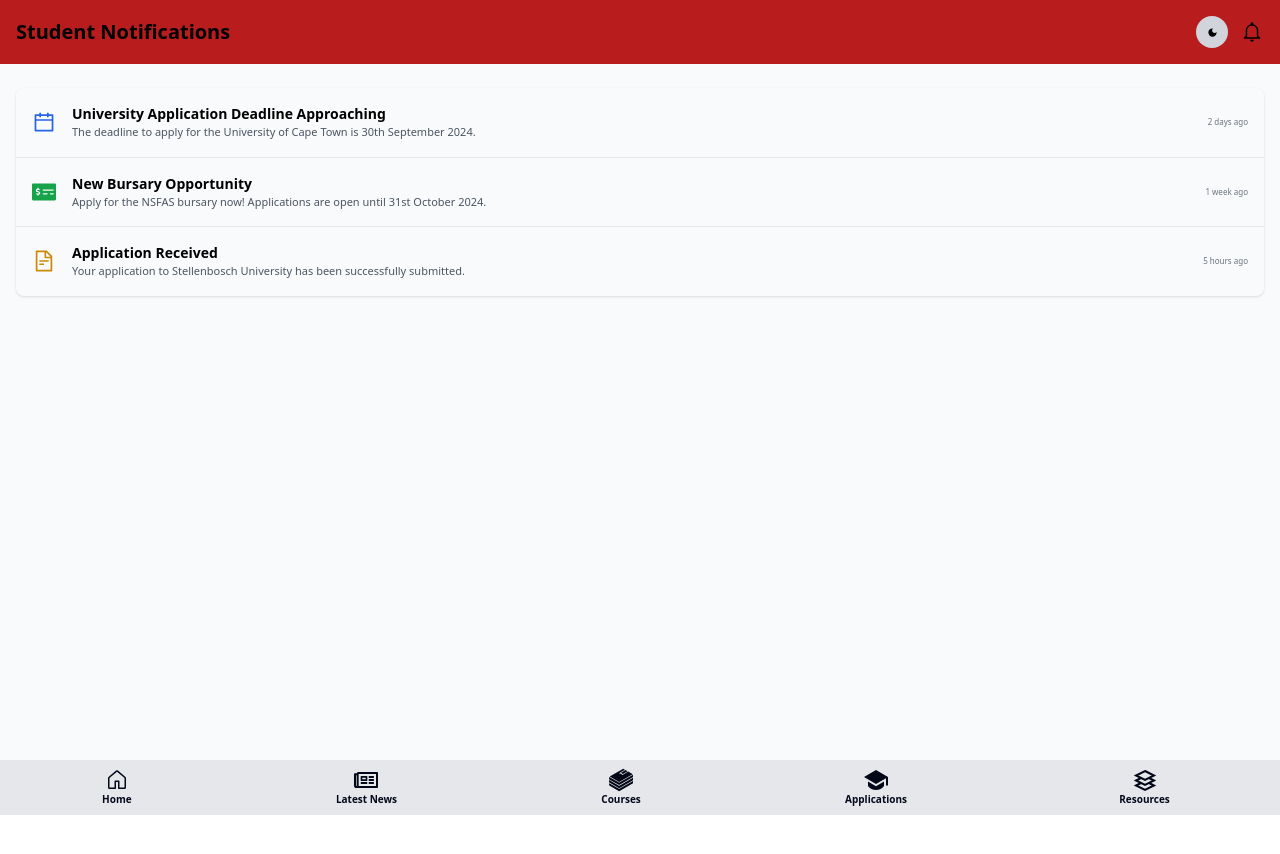
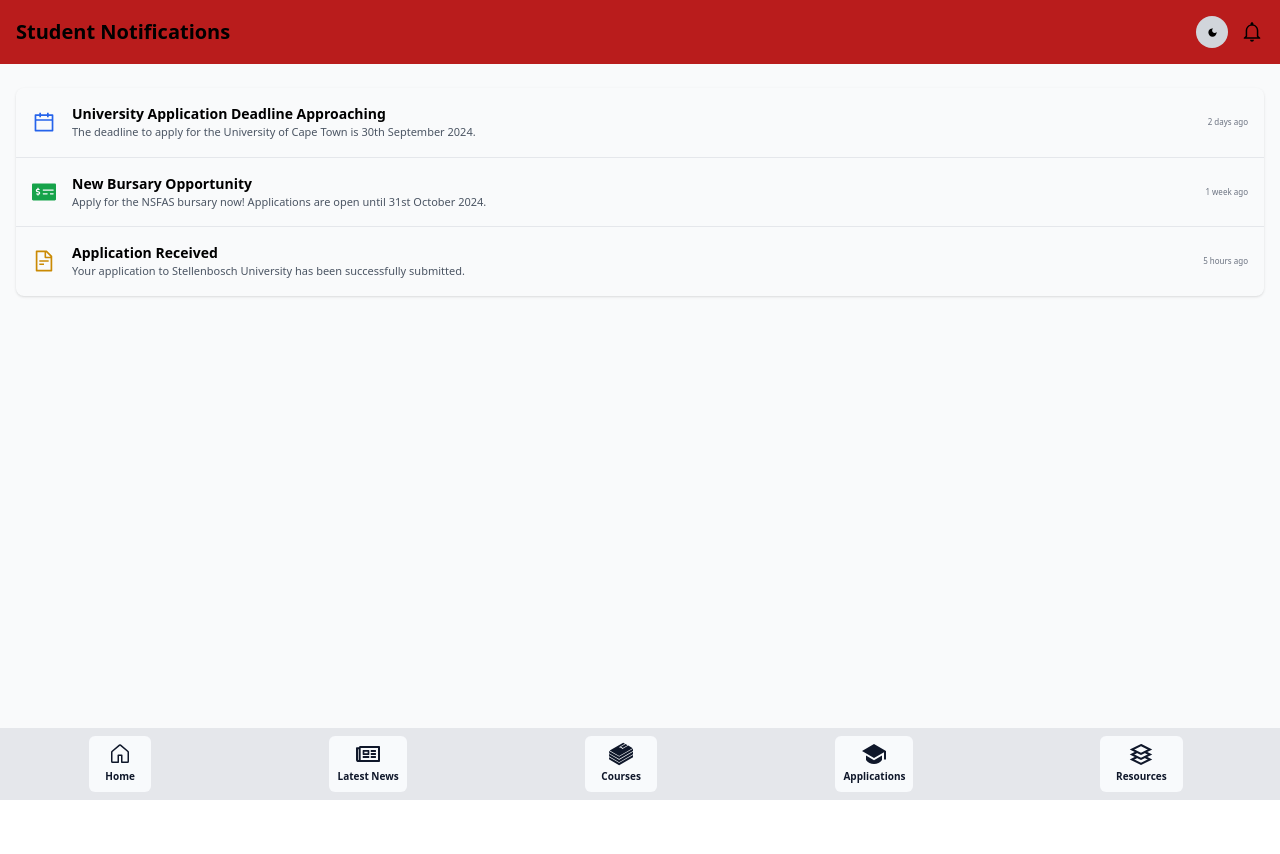
Before and after one commit to jaydeexsf/UniPath, a React (Vite) app: page /notifications in a window 1280 px wide. Shown: the top 854 px of the page. Built offline with nearby package versions, Linux system fonts and the light colour scheme; no server answers.

Commit message:
updated the naviagtor

```diff
--- a/src/App.jsx
+++ b/src/App.jsx
@@ -24,7 +24,7 @@ function App() {
   return (
     <div className="bf h-[100vh]">
     <Router >
-      <div  className={`${mode === 'dark' ? `bg-[#050413] text-white` : `bg-gray-50 text-black`} text-[11px] py-4 px-3 h-[100%]`}>
+      <div  className={`${mode === 'dark' ? `bg-[#050413] text-white` : `bg-gray-50 text-black`} transition-all duration-1000 text-[11px] py-4 px-3 h-[100%]`}>
        <Header />
         <main className="">
           <Routes>
--- a/src/components/Header.jsx
+++ b/src/components/Header.jsx
@@ -34,7 +34,7 @@ const { mode, toggleMode } = useContext(ModeContext);
 
         <SignedOut>
         <Button>
-            <SignInButton className="" />
+            <SignInButton className="text-2xl" />
             </Button>
         </SignedOut>
 
--- a/src/pages/Navigator.jsx
+++ b/src/pages/Navigator.jsx
@@ -1,49 +1,120 @@
-// import React from 'react';
-// import { GoHomeFill, GoHome  } from "react-icons/go";
-// import { FaRegNewspaper } from "react-icons/fa";
-// import { SiBookstack } from "react-icons/si";
-// import { RiGraduationCapFill } from "react-icons/ri";
-// import { GrResources } from "react-icons/gr";
+// import React, { useState, useContext } from 'react';
+// import { GoHomeFill, GoHome } from 'react-icons/go';
+// import { FaRegNewspaper } from 'react-icons/fa';
+// import { SiBookstack } from 'react-icons/si';
+// import { RiGraduationCapFill } from 'react-icons/ri';
+// import { GrResources } from 'react-icons/gr';
 // import { ModeContext } from '@/components/ModeContext';
-// import { useContext } from 'react';
 // import { Button } from '@/components/ui/button';
+// import { Link } from 'react-router-dom';
 
 // const Navigator = () => {
 
+//   // localStorage.setItem('page', 'home')
+
 //   const { mode } = useContext(ModeContext);
+//   const [clickedIcon, setClickedIcon] = useState(localStorage.getItem('page'));
 
+//   const handleIconClick = (iconName) => {
+//     setClickedIcon(iconName);
+//     localStorage.setItem('page', iconName)
+//     setTimeout(()=> {
+//       // window.location.href = `/${localStorage.getItem('page')}`
+//       <Link to={`/${localStorage.getItem('page')}`}></Link>
+//       console.log(iconName)
+//     }, 10)
+
+//   };
+
+// console.log(clickedIcon)
 //   return (
-//   <div className={`${mode === `light` ? `bg-gray-200 dark` : `bg-gray-500 light` } z-50 w-[100%] sticky bottom-0 flex py-3 justify-around`}>
-//       <Button className="flex-col py-7"><div className="navIcons  flex flex-col items-center hover:cursor-pointer">
-//       <GoHome className="text-2xl "/>
-//         <GoHomeFill className="hidden"/>
-//        <span className="iconText  text-[10px] font-semibold">Home</span>
-//       </div></Button>
-
-//       <Button className="flex flex-col py-7"><div className="navIcons flex flex-col items-center hover:cursor-pointer">
-//         <FaRegNewspaper className=" text-3xl"/>
-//         <span className="iconText text-[10px] font-semibold">Latest News</span>
-//       </div></Button>
-
-//       <div className="navIcons flex flex-col items-center hover:cursor-pointer">
-//         <SiBookstack  className="text- text-3xl"/>
-//         <span className="iconText text-[10px] font-semibold">Courses</span>
-//       </div>
-//       <Button className="hidden">  </Button>
-//       <div className="navIcons flex flex-col items-center hover:cursor-pointer">
-//          <RiGraduationCapFill  className="text-black text-3xl"/>
-//           <span className="iconText text-[10px] font-semibold">Applications</span>
+//     <div className={`${mode === 'light' ? 'bg-gray-200 dark' : 'bg-gray-500 light'} z-50 w-[100%] sticky bottom-[-15px] flex justify-around`}>
+//       <div className="flex-col py-2">
+//         {clickedIcon === 'home' ? (
+//           <Button className="flex-col scale-110 px-4 py-7">
+//             <div className="navIcons flex flex-col items-center hover:cursor-pointer" >
+//               <GoHome className="text-2xl" />
+//               <GoHomeFill className="hidden" />
+//               <span className="iconText text-[10px] font-semibold">Home</span>
+//             </div>
+//           </Button>
+//         ) : (
+//           <div className="navIcons flex flex-col items-center hover:cursor-pointer" onClick={() => handleIconClick('home')}>
+//             <GoHome className="text-2xl" />
+//             <GoHomeFill className="hidden" />
+//             <span className="iconText text-[10px] font-semibold">Home</span>
+//           </div>
+//         )}
 //       </div>
 
-//       <div className="navIcons flex flex-col items-center hover:cursor-pointer">
-//         <GrResources   className="text-black text-3xl"/>
-//         <span className="iconText text-[10px] font-semibold">Resources</span>
+//       <div className="flex-col py-2">
+//         {clickedIcon === 'news' ? (
+//           <Button className="flex-col scale-110  px-2 py-7">
+//             <div className="navIcons flex flex-col items-center hover:cursor-pointer" >
+//               <FaRegNewspaper className="text-2xl" />
+//               <span className="iconText text-[10px] font-semibold">Latest News</span>
+//             </div>
+//           </Button>
+//         ) : (
+//           <div className="navIcons flex flex-col items-center hover:cursor-pointer" onClick={() => handleIconClick('news')}>
+//             <FaRegNewspaper className="text-2xl" />
+//             <span className="iconText text-[10px] font-semibold">Latest News</span>
+//           </div>
+//         )}
 //       </div>
-// </div>
-//   )
-// }
 
-// export default Navigator
+//       <div className="flex-col py-2">
+//         {clickedIcon === 'courses' ? (
+//           <Button className="flex-col scale-110  py-7">
+//             <div className="navIcons flex flex-col items-center hover:cursor-pointer" >
+//               <SiBookstack className="text-2xl" />
+//               <span className="iconText text-[10px] font-semibold">Courses</span>
+//             </div>
+//           </Button>
+//         ) : (
+//           <div className="navIcons flex flex-col items-center hover:cursor-pointer" onClick={() => handleIconClick('courses')}>
+//             <SiBookstack className="text-2xl" />
+//             <span className="iconText text-[10px] font-semibold">Courses</span>
+//           </div>
+//         )}
+//       </div>
+
+//       <div className="flex-col py-2">
+//         {clickedIcon === 'applications' ? (
+//           <Button className="flex-col scale-110  px-2 py-7">
+//             <div className="navIcons flex flex-col items-center hover:cursor-pointer" >
+//               <RiGraduationCapFill className=" text-2xl" />
+//               <span className="iconText text-[10px] font-semibold">Applications</span>
+//             </div>
+//           </Button>
+//         ) : (
+//           <div className="navIcons flex flex-col items-center hover:cursor-pointer" onClick={() => handleIconClick('applications')}>
+//             <RiGraduationCapFill className=" text-2xl" />
+//             <span className="iconText text-[10px] font-semibold">Applications</span>
+//           </div>
+//         )}
+//       </div>
+
+//       <div className="flex-col px-2 py-2">
+//         {clickedIcon === 'resources' ? (
+//           <Button className="flex-col scale-110  py-7">
+//             <div className="navIcons flex flex-col items-center hover:cursor-pointer" >
+//               <GrResources className=" text-2xl" />
+//               <span className="iconText text-[10px] font-semibold">Resources</span>
+//             </div>
+//           </Button>
+//         ) : (
+//           <div className="navIcons flex flex-col items-center hover:cursor-pointer" onClick={() => handleIconClick('resources')}>
+//             <GrResources className=" text-2xl" />
+//             <span className="iconText text-[10px] font-semibold">Resources</span>
+//           </div>
+//         )}
+//       </div>
+//     </div>
+//   );
+// };
+
+// export default Navigator;
 
 import React, { useState, useContext } from 'react';
 import { GoHomeFill, GoHome } from 'react-icons/go';
@@ -56,105 +127,70 @@ import { Button } from '@/components/ui/button';
 import { Link } from 'react-router-dom';
 
 const Navigator = () => {
-
-  // localStorage.setItem('page', 'home')
-
   const { mode } = useContext(ModeContext);
   const [clickedIcon, setClickedIcon] = useState(localStorage.getItem('page'));
 
   const handleIconClick = (iconName) => {
     setClickedIcon(iconName);
-    localStorage.setItem('page', iconName)
-    setTimeout(()=> {
-      window.location.href = `/${localStorage.getItem('page')}`
-      console.log(iconName)
-    }, 10)
-
+    localStorage.setItem('page', iconName);
   };
 
-console.log(clickedIcon)
   return (
-    <div className={`${mode === 'light' ? 'bg-gray-200 dark' : 'bg-gray-500 light'} z-50 w-[100%] sticky bottom-[-15px] flex justify-around`}>
+    <div className={`${mode === 'light' ? 'bg-gray-200 dark' : 'bg-gray-500 light'} transition-all duration-1000 z-50 w-[100%] sticky bottom-[-0px] flex justify-around`}>
       <div className="flex-col py-2">
-        {clickedIcon === 'home' ? (
-          <Button className="flex-col translate-y-[-8px] px-4 py-7">
-            <div className="navIcons flex flex-col items-center hover:cursor-pointer" >
-              <GoHome className="text-2xl" />
-              <GoHomeFill className="hidden" />
+        <Link to="/home" onClick={() => handleIconClick('home')}>
+          <Button className={`flex-col px-4 py-7 ${clickedIcon === 'home' ? 'scale-110' : ''}`}>
+            <div className="navIcons flex flex-col items-center">
+              <GoHome className={`text-2xl ${clickedIcon === 'home' ? 'hidden' : ''}`} />
+              <GoHomeFill className={`text-2xl ${clickedIcon === 'home' ? '' : 'hidden'}`} />
               <span className="iconText text-[10px] font-semibold">Home</span>
             </div>
           </Button>
-        ) : (
-          <div className="navIcons flex flex-col items-center hover:cursor-pointer" onClick={() => handleIconClick('home')}>
-            <GoHome className="text-2xl" />
-            <GoHomeFill className="hidden" />
-            <span className="iconText text-[10px] font-semibold">Home</span>
-          </div>
-        )}
+        </Link>
       </div>
 
       <div className="flex-col py-2">
-        {clickedIcon === 'news' ? (
-          <Button className="flex-col translate-y-[-8px]  px-2 py-7">
-            <div className="navIcons flex flex-col items-center hover:cursor-pointer" >
+        <Link to="/news" onClick={() => handleIconClick('news')}>
+          <Button className={`flex-col px-2 py-7 ${clickedIcon === 'news' ? 'scale-110' : ''}`}>
+            <div className="navIcons flex flex-col items-center">
               <FaRegNewspaper className="text-2xl" />
               <span className="iconText text-[10px] font-semibold">Latest News</span>
             </div>
           </Button>
-        ) : (
-          <div className="navIcons flex flex-col items-center hover:cursor-pointer" onClick={() => handleIconClick('news')}>
-            <FaRegNewspaper className="text-2xl" />
-            <span className="iconText text-[10px] font-semibold">Latest News</span>
-          </div>
-        )}
+        </Link>
       </div>
 
       <div className="flex-col py-2">
-        {clickedIcon === 'courses' ? (
-          <Button className="flex-col translate-y-[-8px]  py-7">
-            <div className="navIcons flex flex-col items-center hover:cursor-pointer" >
+        <Link to="/courses" onClick={() => handleIconClick('courses')}>
+          <Button className={`flex-col py-7 ${clickedIcon === 'courses' ? 'scale-110' : ''}`}>
+            <div className="navIcons flex flex-col items-center">
               <SiBookstack className="text-2xl" />
               <span className="iconText text-[10px] font-semibold">Courses</span>
             </div>
           </Button>
-        ) : (
-          <div className="navIcons flex flex-col items-center hover:cursor-pointer" onClick={() => handleIconClick('courses')}>
-            <SiBookstack className="text-2xl" />
-            <span className="iconText text-[10px] font-semibold">Courses</span>
-          </div>
-        )}
+        </Link>
       </div>
 
       <div className="flex-col py-2">
-        {clickedIcon === 'applications' ? (
-          <Button className="flex-col translate-y-[-8px]  px-2 py-7">
-            <div className="navIcons flex flex-col items-center hover:cursor-pointer" >
-              <RiGraduationCapFill className=" text-2xl" />
+        <Link to="/applications" onClick={() => handleIconClick('applications')}>
+          <Button className={`flex-col px-2 py-7 ${clickedIcon === 'applications' ? 'scale-110' : ''}`}>
+            <div className="navIcons flex flex-col items-center">
+              <RiGraduationCapFill className="text-2xl" />
               <span className="iconText text-[10px] font-semibold">Applications</span>
             </div>
           </Button>
-        ) : (
-          <div className="navIcons flex flex-col items-center hover:cursor-pointer" onClick={() => handleIconClick('applications')}>
-            <RiGraduationCapFill className=" text-2xl" />
-            <span className="iconText text-[10px] font-semibold">Applications</span>
-          </div>
-        )}
+        </Link>
       </div>
 
       <div className="flex-col px-2 py-2">
-        {clickedIcon === 'resources' ? (
-          <Button className="flex-col translate-y-[-8px]  py-7">
-            <div className="navIcons flex flex-col items-center hover:cursor-pointer" >
-              <GrResources className=" text-2xl" />
+        <Link to="/resources" onClick={() => handleIconClick('resources')}>
+          <Button className={`flex-col py-7 ${clickedIcon === 'resources' ? 'scale-110' : ''}`}>
+            <div className="navIcons flex flex-col items-center">
+              <GrResources className="text-2xl" />
               <span className="iconText text-[10px] font-semibold">Resources</span>
             </div>
           </Button>
-        ) : (
-          <div className="navIcons flex flex-col items-center hover:cursor-pointer" onClick={() => handleIconClick('resources')}>
-            <GrResources className=" text-2xl" />
-            <span className="iconText text-[10px] font-semibold">Resources</span>
-          </div>
-        )}
+        </Link>
       </div>
     </div>
   );
```
